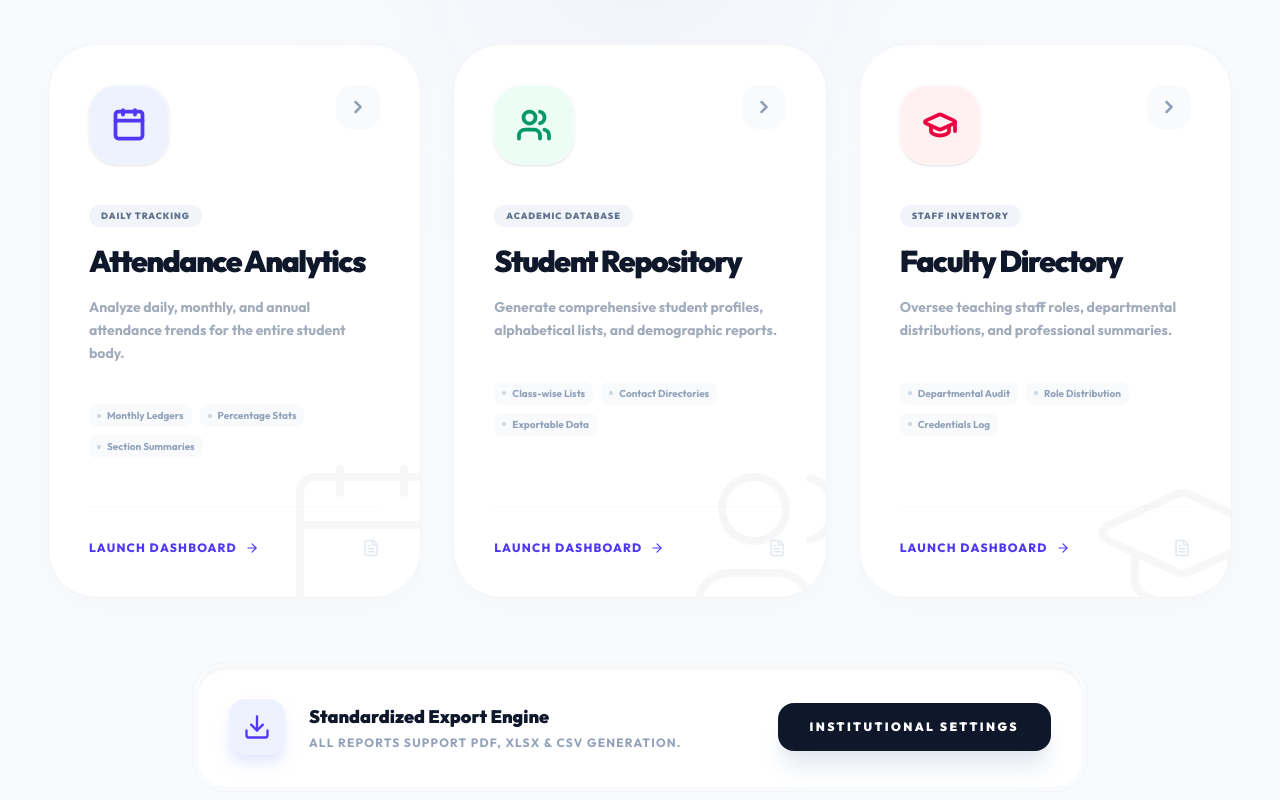
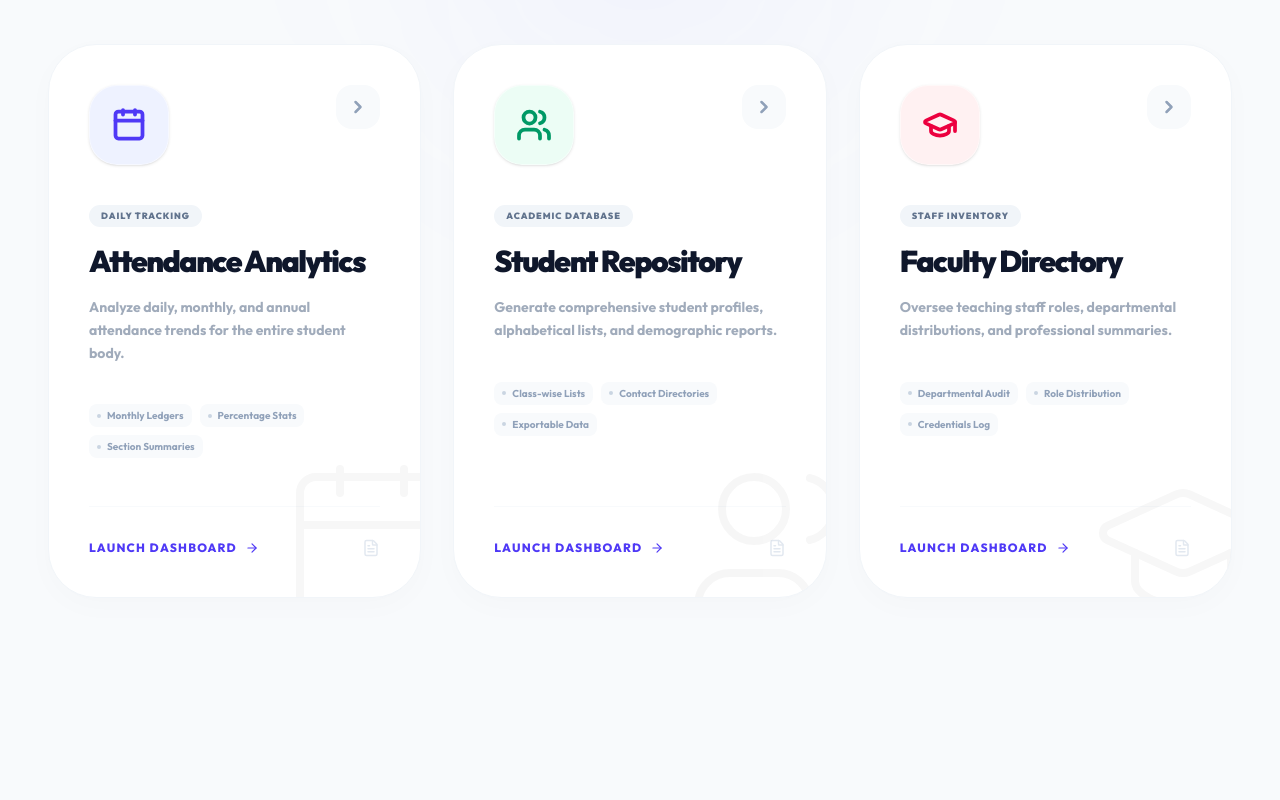
Before and after one commit to Rajbhusal999/rajschool-management, a React (Vite) app in the folder frontend/: page /reports in a window 1280 px wide. Shown: the part 440-1240 px from the top of the page. After the commit the page ends 1118 px from the top, so only its background shows below. Built offline with nearby package versions, Linux system fonts and the light colour scheme; no server answers.

Commit message:
Remove Standardized Export Engine footer from Reports page

```diff
--- a/frontend/src/pages/Reports.jsx
+++ b/frontend/src/pages/Reports.jsx
@@ -117,23 +117,6 @@ const Reports = () => {
         ))}
       </div>
 
-      {/* Footer Info */}
-      <div className="max-w-4xl mx-auto p-1 bg-slate-50 rounded-[32px] border border-slate-100">
-        <div className="bg-white p-8 rounded-[28px] shadow-inner flex flex-col md:flex-row items-center justify-between gap-8">
-           <div className="flex items-center gap-6">
-              <div className="w-14 h-14 bg-indigo-50 text-indigo-600 rounded-2xl flex items-center justify-center shadow-lg shadow-indigo-100">
-                <Download size={28} />
-              </div>
-              <div>
-                <h4 className="text-lg font-black text-slate-900">Standardized Export Engine</h4>
-                <p className="text-xs font-bold text-slate-400 uppercase tracking-widest mt-1">All reports support PDF, XLSX & CSV generation.</p>
-              </div>
-           </div>
-           <button className="px-8 py-4 bg-slate-900 text-white rounded-2xl font-black text-xs uppercase tracking-[0.2em] hover:bg-indigo-600 transition-all shadow-xl shadow-slate-200">
-             Institutional Settings
-           </button>
-        </div>
-      </div>
 
     </div>
   );
```
